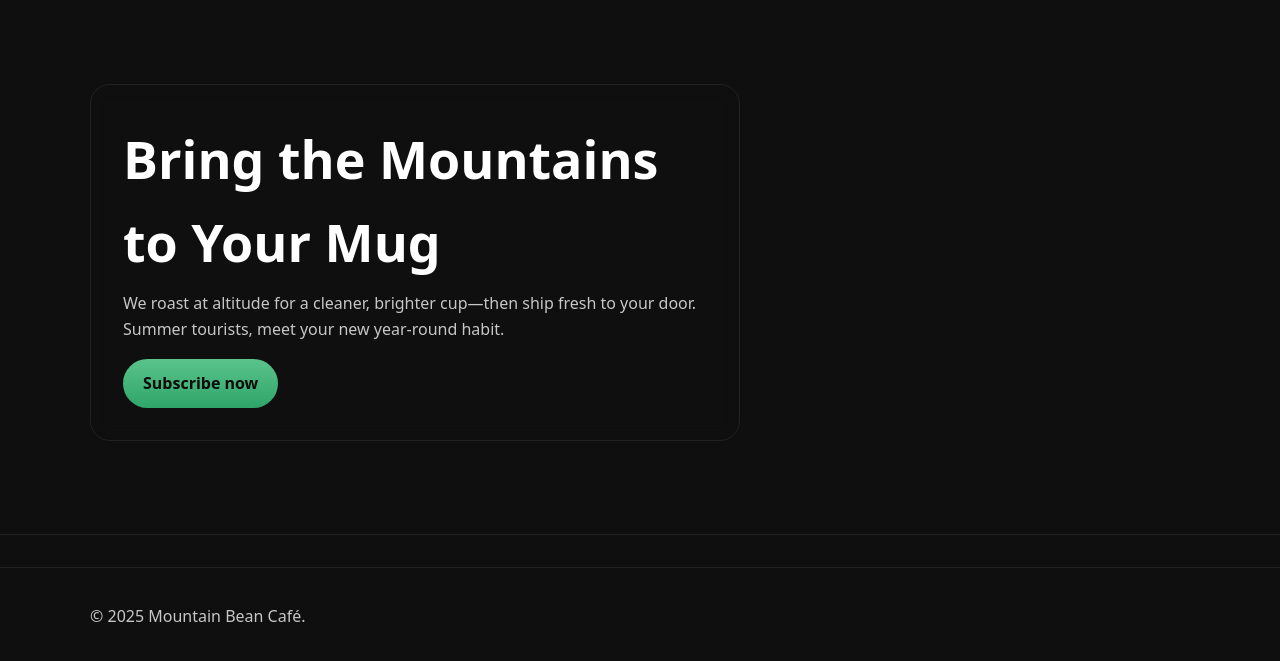
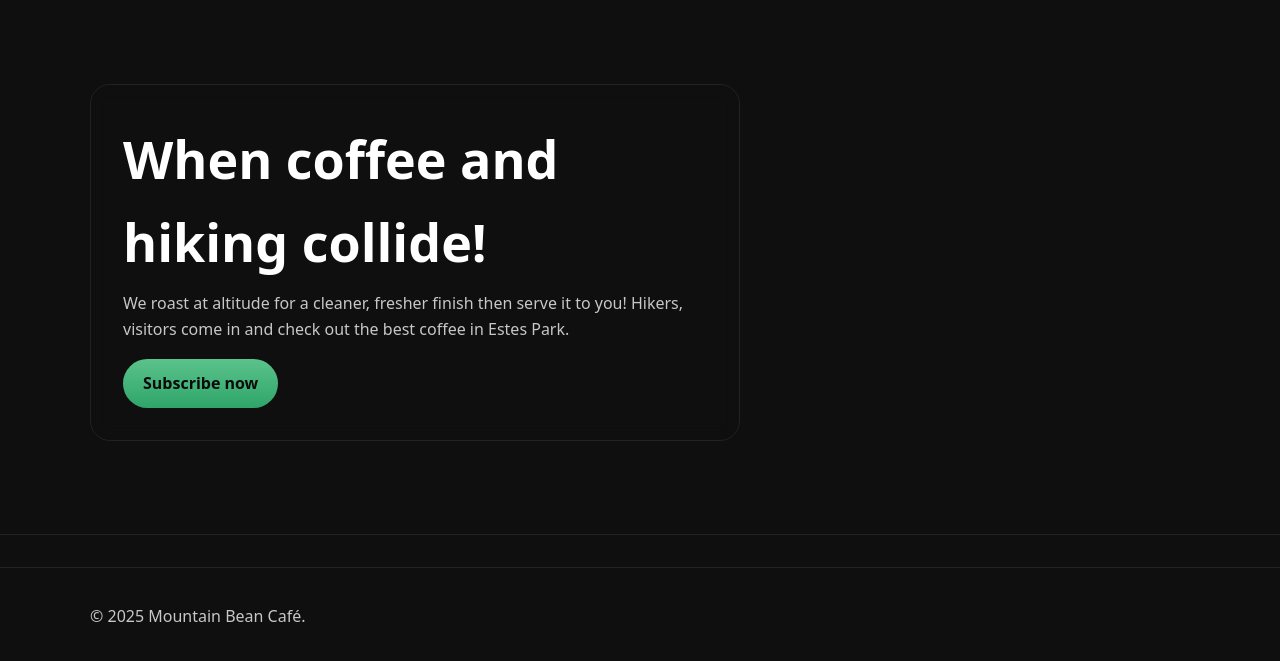
Before and after one commit to KarterKuhn224/KarterKuhn224.github.io, a plain HTML site: page prosite/index.html in a window 1280 px wide. Shown: the part 85-746 px from the top of the page. Drawn offline with Linux system fonts and the light colour scheme; a web font is replaced by a local one.

Commit message:
Update index.html

```diff
--- a/prosite/index.html
+++ b/prosite/index.html
@@ -28,8 +28,8 @@
     <section class="hero">
       <div class="container">
         <div class="card">
-          <h1>Bring the Mountains to Your Mug</h1>
-          <p>We roast at altitude for a cleaner, brighter cup—then ship fresh to your door. Summer tourists, meet your new year‑round habit.</p>
+          <h1>When coffee and hiking collide!</h1>
+          <p>We roast at altitude for a cleaner, fresher finish then serve it to you! Hikers, visitors come in and check out the best coffee in Estes Park.</p>
           <a class="btn-primary" href="subscription.html">Subscribe now</a>
         </div>
       </div>
```
